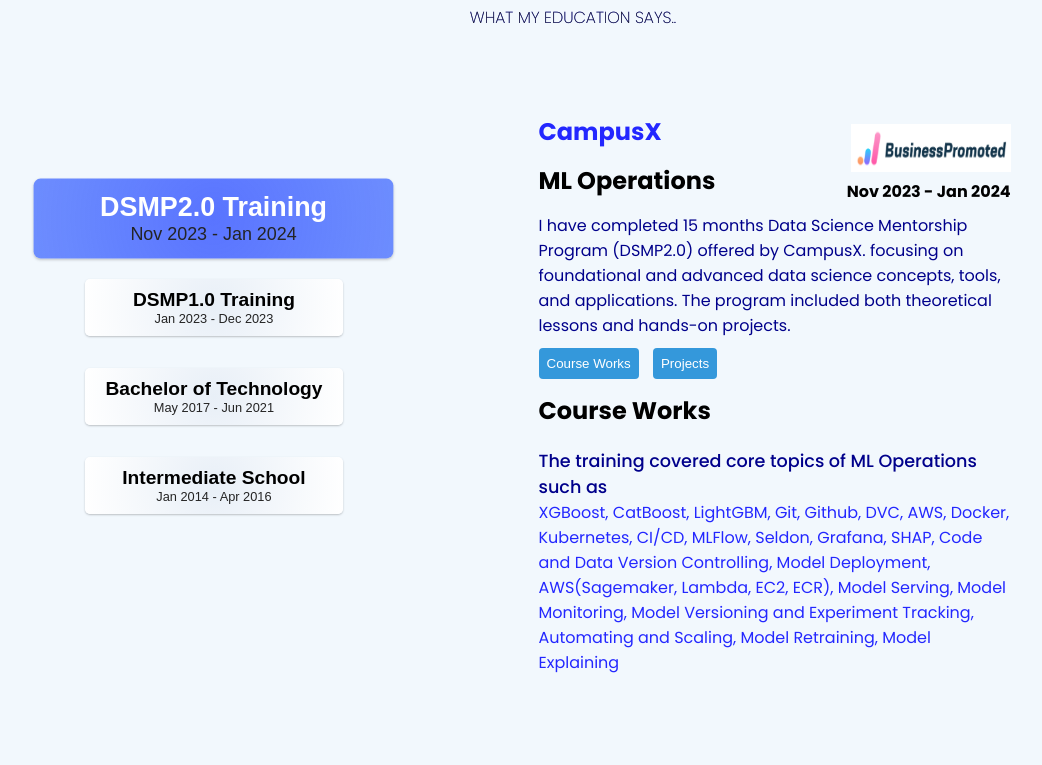
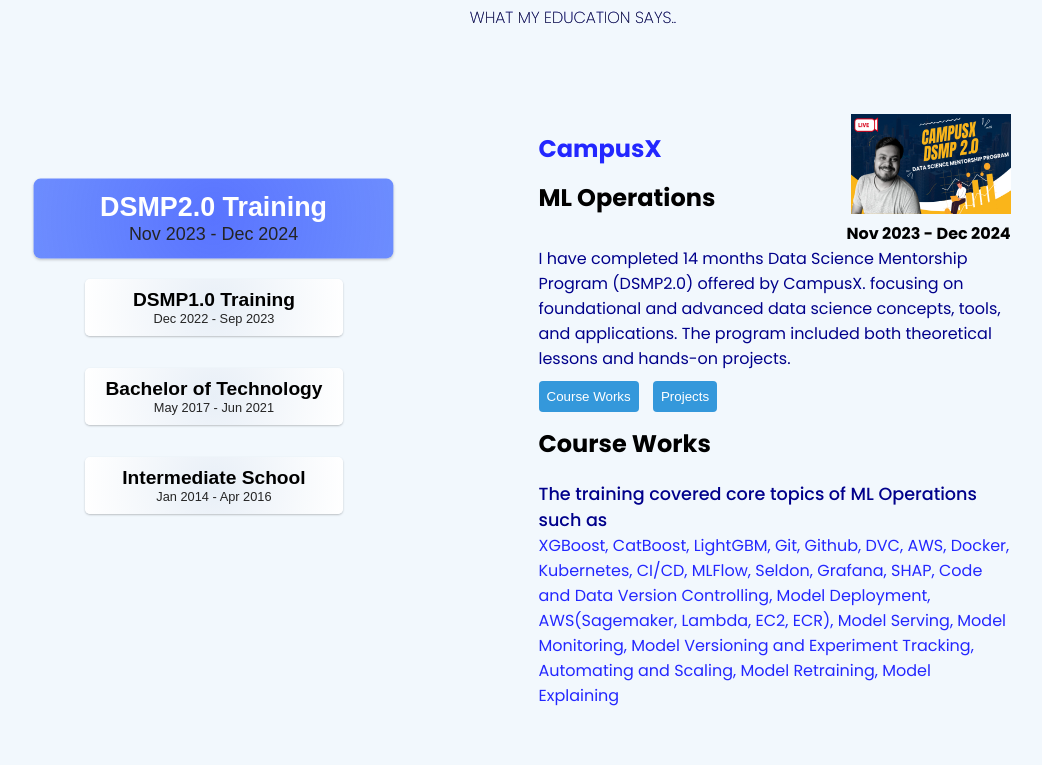
Before and after one commit to abdul-rab-722/portfolio, a plain HTML site: page index.html in a window 1280 px wide. Shown: the part 915-1680 px from the top of the page, without its empty margins (67-1109 px from the left). Drawn offline with nearby package versions, Linux system fonts and the light colour scheme.

Commit message:
modified

```diff
--- a/index.html
+++ b/index.html
@@ -123,13 +123,13 @@
                 <div class="left-menu" id="leftColumn">
                         <button class="company-button active" onclick="showCompany(1)">
                             <h5>DSMP2.0 Training</h5>
-                            <p> Nov 2023 - Jan 2024</p>
+                            <p> Nov 2023 - Dec 2024</p>
                         </button>
                         <div class="timeline-indicator"></div>
 
                         <button class="company-button" onclick="showCompany(2)">
                             <h5>DSMP1.0 Training</h5>
-                            <p> Jan 2023 ‑ Dec 2023</p>
+                            <p> Dec 2022 ‑ Sep 2023</p>
                         </button>
                         <div class="timeline-indicator"></div>
 
@@ -162,11 +162,11 @@
                                 <h3>ML Operations</h3>
                             </div>
                             <div class="r-column">
-                                <img src="img/company/bp.png" alt="Company Image">
-                                <h4>Nov 2023 - Jan 2024</h4>
+                                <img src="img/education/dsmp2.0.jpg" alt="Company Image">
+                                <h4>Nov 2023 - Dec 2024</h4>
                             </div>
                         </div>
-                        <p>I have completed 15 months Data Science Mentorship Program (DSMP2.0) offered by CampusX. focusing on foundational and advanced data science concepts, tools, and applications. The program included both theoretical lessons and hands-on projects.</p>
+                        <p>I have completed 14 months Data Science Mentorship Program (DSMP2.0) offered by CampusX. focusing on foundational and advanced data science concepts, tools, and applications. The program included both theoretical lessons and hands-on projects.</p>
                         <button class="content-button" onclick="showContent('CourseWork', 1)">Course Works</button>
                         <!-- <button class="content-button" onclick="showContent('Achievements', 1)">Achievements</button> -->
                         <button class="content-button" onclick="showContent('Project', 1)">Projects</button>
@@ -231,11 +231,11 @@
                                     <span>Created an end to end automated pipeline for extarcting, transforming and
                                         loading the data reducing 60% manual wokrload.</span>
                                 </div>
-                                <div class="text-box">
+                                <!-- <div class="text-box">
                                     <p>Dashboards and Reports using Excel/Google Sheets</p>
                                     <span>Developed Reports for U.S Reposession Industry client for adh-oc queries
                                         solutions and KPI metered for Business accumen.</span>
-                                </div>
+                                </div> -->
                                 </div>
                                 <!-- Add more education details as needed -->
                             </ul>
@@ -250,11 +250,11 @@
                                 <h3>Data Science</h3>
                             </div>
                             <div class="r-column">
-                                <img src="img/company/sh.png" alt="Company Image">
-                                <h4>Jan 2023 - Dec 2023</h4>
+                                <img src="img/education/dsmp1.0.jpg" alt="Company Image">
+                                <h4>Dec 2022 ‑ Sep 2023</h4>
                             </div>
                         </div>
-                        <p>I have completed 13 months Data Science Mentorship Program (DSMP2.0) offered by CampusX. focusing on foundational and intermediate data science concepts, tools, and applications. The program included both theoretical lessons and hands-on projects.</p>
+                        <p>I have completed 10 months Data Science Mentorship Program (DSMP2.0) offered by CampusX. focusing on foundational and intermediate data science concepts, tools, and applications. The program included both theoretical lessons and hands-on projects.</p>
                         <button class="content-button" onclick="showContent('CourseWork', 2)">Course Works</button>
                         <!-- <button class="content-button" onclick="showContent('Achievements', 2)">Sales Achievements</button> -->
                         <button class="content-button" onclick="showContent('Project', 2)">Projects</button>
@@ -311,10 +311,10 @@
                                         <p>Market Expansion Initiative</p>
                                         <span>Led initiatives to expand the market reach, identifying and tapping into new sales channels for Spareshub products.</span>
                                     </div>
-                                    <div class="text-box">
+                                    <!-- <div class="text-box">
                                         <p>Customer Loyalty Program</p>
                                         <span>Developed and implemented a customer loyalty program, enhancing customer retention and fostering long-term relationships.</span>
-                                    </div>
+                                    </div> -->
                                 </div>
                             </ul>
                         </div>
@@ -329,7 +329,7 @@
                                 <h3>Computer Science</h3>
                             </div>
                             <div class="r-column">
-                                <img src="img/company/bco.png" alt="Company Image">
+                                <img src="img/education/buLogo2.jpeg" alt="Company Image">
                                 <h4>May 2017 - Jun 2021</h4>
                             </div>
                         </div>
@@ -390,10 +390,10 @@
                                         <p>Performance Management</p>
                                         <span>Implemented performance management strategies, setting clear goals and driving team members to achieve and exceed targets.</span>
                                     </div>
-                                    <div class="text-box">
+                                    <!-- <div class="text-box">
                                         <p>Training and Development</p>
                                         <span>Provided training and development opportunities to team members, enhancing their skills and capabilities.</span>
-                                    </div>
+                                    </div> -->
                                 </div>
                             </ul>
                         </div>
@@ -408,7 +408,7 @@
                                 <h3>Science (PCM)</h3>
                             </div>
                             <div class="r-column">
-                                <img src="img/company/ktm.jpg" alt="Company Image">
+                                <img src="img/education/usaLogo.jpeg" alt="Company Image">
                                 <h4>Jan 2014 - Apr 2016</h4>
                             </div>
                         </div>
@@ -469,10 +469,10 @@
                                         <p>Team Leadership</p>
                                         <span>Led and motivated the showroom team, fostering a culture of excellence and achievement.</span>
                                     </div>
-                                    <div class="text-box">
+                                    <!-- <div class="text-box">
                                         <p>Showroom Merchandising</p>
                                         <span>Oversaw showroom layout and merchandising, optimizing visual appeal and product presentation.</span>
-                                    </div>
+                                    </div> -->
                                 </div>
                             </ul>
                         </div>
--- a/script.js
+++ b/script.js
@@ -99,8 +99,8 @@ window.addEventListener("scroll", updateActiveMenu);
 const scrollReveal = ScrollReveal({
     distance: "50px",    // How far the element moves during animation
     duration: 1500,      // Animation duration in milliseconds
-    delay: 50,          // Delay before the animation starts
-    reset: true          // Reset the animation when scrolling back
+    delay: 40,          // Delay before the animation starts
+    // reset: true          // Reset the animation when scrolling back
 });
 
 // Reveal from the top
@@ -129,13 +129,11 @@ scrollReveal.reveal('.footer, .cta-button', {
 // Fade in without movement
 scrollReveal.reveal('.portfolio-gallery, .about-content, .myfooter', {
     opacity: 0,          // Element starts completely transparent
-    duration: 1500       // Longer duration for a smoother fade-in effect
 });
 
 // Scale up animation
 scrollReveal.reveal('.portfolio-img', {
     scale: 0.85,         // Elements scale up from 85% to their original size
-    duration: 1500
 });
 
 
@@ -143,7 +141,6 @@ scrollReveal.reveal('.portfolio-img', {
 scrollReveal.reveal('.button, .skill, .contactsItem, .servicesItem, .icon-contacts, .icon-services, .bg-icon', {
     scale: 0.9,          // Slight scale up
     rotate: { x: 0, y: 80, z: 0 }, // Rotate around the Y-axis
-    duration: 1500,
     interval: 80        // Delay between revealing each grid item
 });
 
--- a/style.css
+++ b/style.css
@@ -498,6 +498,11 @@ section{
 .text-box p{
     font-size: 1.1rem;
     font-weight: 500;
+}
+
+.about-content .right-column .company-description img{
+    height: 100px;
+    width: 100%;
 }
 
 /* .about-btn{
```
Also changed, not shown: img/company/bco.png (deleted), img/company/bp.png (deleted), img/company/excel-logo.png (deleted), img/company/ktm.jpg (deleted), img/company/sh.png (deleted), img/education/Power-Bi-Logo-PNG.png (renamed from img/company/Power-Bi-Logo-PNG.png), img/education/buLogo1.jpeg (added), img/education/buLogo2.jpeg (added), img/education/dsmp1.0.jpg (added), img/education/dsmp2.0.jpg (added), img/education/python.png (renamed from img/company/python.png), img/education/usaLogo.jpeg (added).
